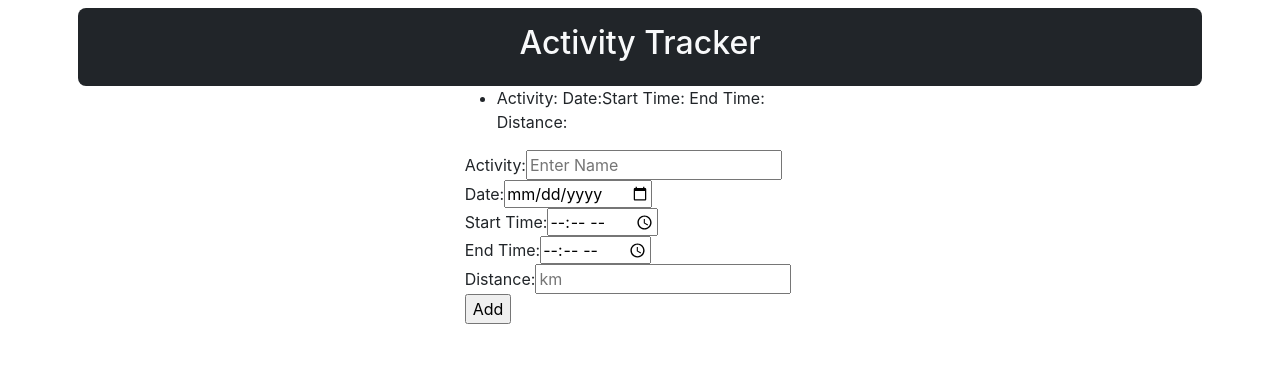
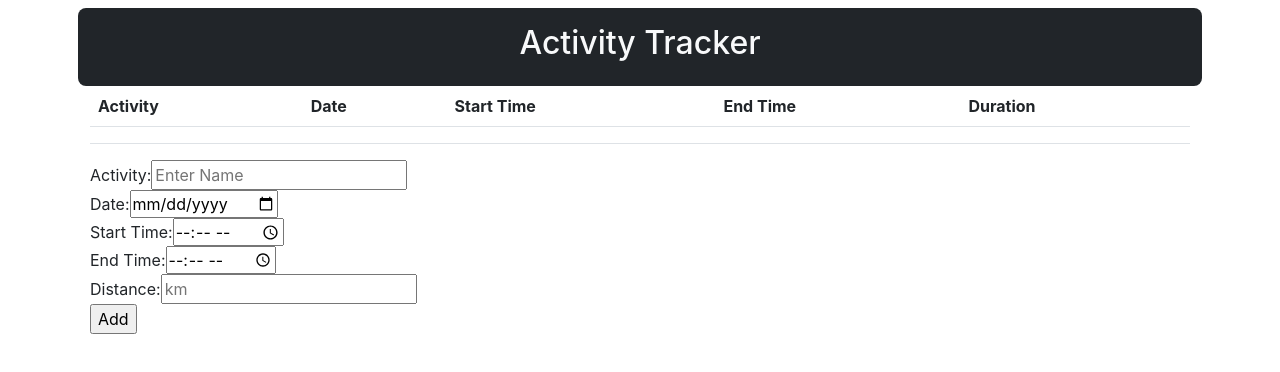
Before and after one commit to quinlans92/activitytracker-adding-working, a React (Create React App) app: page / in a window 1280 px wide. Shown: the top 372 px of the page. Built offline with nearby package versions, Linux system fonts and the light colour scheme.

Commit message:
Now printing in table format

```diff
--- a/src/App.js
+++ b/src/App.js
@@ -6,8 +6,7 @@ import { useState } from "react";
 
 const sampleActivity = [
   {
-    id: 1,
-    activityName: ""
+
   }
 
 ];
@@ -20,7 +19,7 @@ function App() {
   const [activityEntry, setActivityEntry] = useState(sampleActivity);
 
   const addActivityEntry = (newFormEntry) => {
-    let randomId = Math.floor(Math.random() * 10) + 1
+    let randomId = Math.floor(Math.random() * 100000) + 1
 
     newFormEntry.id = randomId;
 
@@ -34,14 +33,14 @@ function App() {
       </header>
       <div className="container">
         <div className='row justify-content-center'>
-          <div className='col-4'>
+          <div className='col-12'>
             <ActivityList activity={activityEntry} />
           </div>
         </div>
       </div>
       <div className="container">
         <div className='row justify-content-center'>
-          <div className='col-4'>
+          <div className='col-12'>
             <TrackerForm onSubmitHandler={addActivityEntry} />
           </div>
         </div>
--- a/src/components/ActivityList.js
+++ b/src/components/ActivityList.js
@@ -3,15 +3,36 @@ import React from 'react';
 
 const ActivityList = ({ activity }) => {
     return (
-        <ul id="Class-List style-none">
-            {
-                activity.map((performed) => (
-                    <li key={performed.id}>Activity:{performed.activityName}  Date:{performed.activityDate}
-                        Start Time:{performed.startTime} End Time:{performed.endTime} Distance:{performed.activityDistance}</li>
+        <table className='table'>
+            <thead>
+                <tr>
+                    <th scope="col">Activity</th>
+                    <th scope="col">Date</th>
+                    <th scope="col">Start Time</th>
+                    <th scope="col">End Time</th>
+                    <th scope="col">Duration</th>
+                </tr>
+            </thead>
+            <tbody>
+                {activity.map((performed) => (
+                    <tr key={performed.id}>
+                        <td>{performed.activityName}</td>
+                        <td>{performed.activityDate}</td>
+                        <td>{performed.startTime}</td>
+                        <td>{performed.endTime}</td>
+                        <td>{performed.activityDistance}</td>
+                    </tr>
                 ))}
-        </ul>
+            </tbody>
+        </table>
+
     )
 }
 
 
+
+
+
+
+
 export default ActivityList;
```
